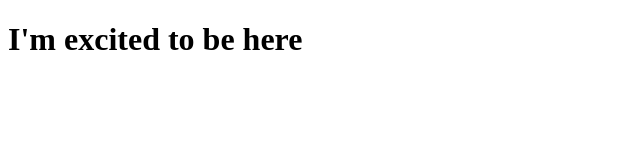
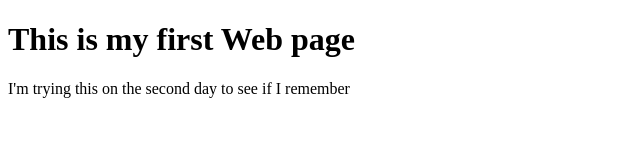
Before and after one commit to SirBeems/odin-project, a plain HTML site: page html-boilerplate/index.html in a window 1280 px wide. Shown: the whole page, without its empty margins (0-640 px from the left). Drawn offline with Linux system fonts and the light colour scheme.

Commit message:
New lessons

```diff
--- a/html-boilerplate/index.html
+++ b/html-boilerplate/index.html
@@ -1,11 +1,12 @@
 <!DOCTYPE html>
 <html lang="en">
-<head>
-    <meta charset="UTF-8">
-    <meta name="viewport" content="width=device-width, initial-scale=1.0">
-    <title>My 1st Webpage</title>
-</head>
-<body>
-    <h1>I'm excited to be here</h1>
-</body>
+    <head>
+        <meta charset="UTF-8">
+        <title>Hello World</title>
+    </head>
+
+    <body>
+        <h1>This is my first Web page</h1>
+        I'm trying this on the second day to see if I remember
+    </body>
 </html>
```
